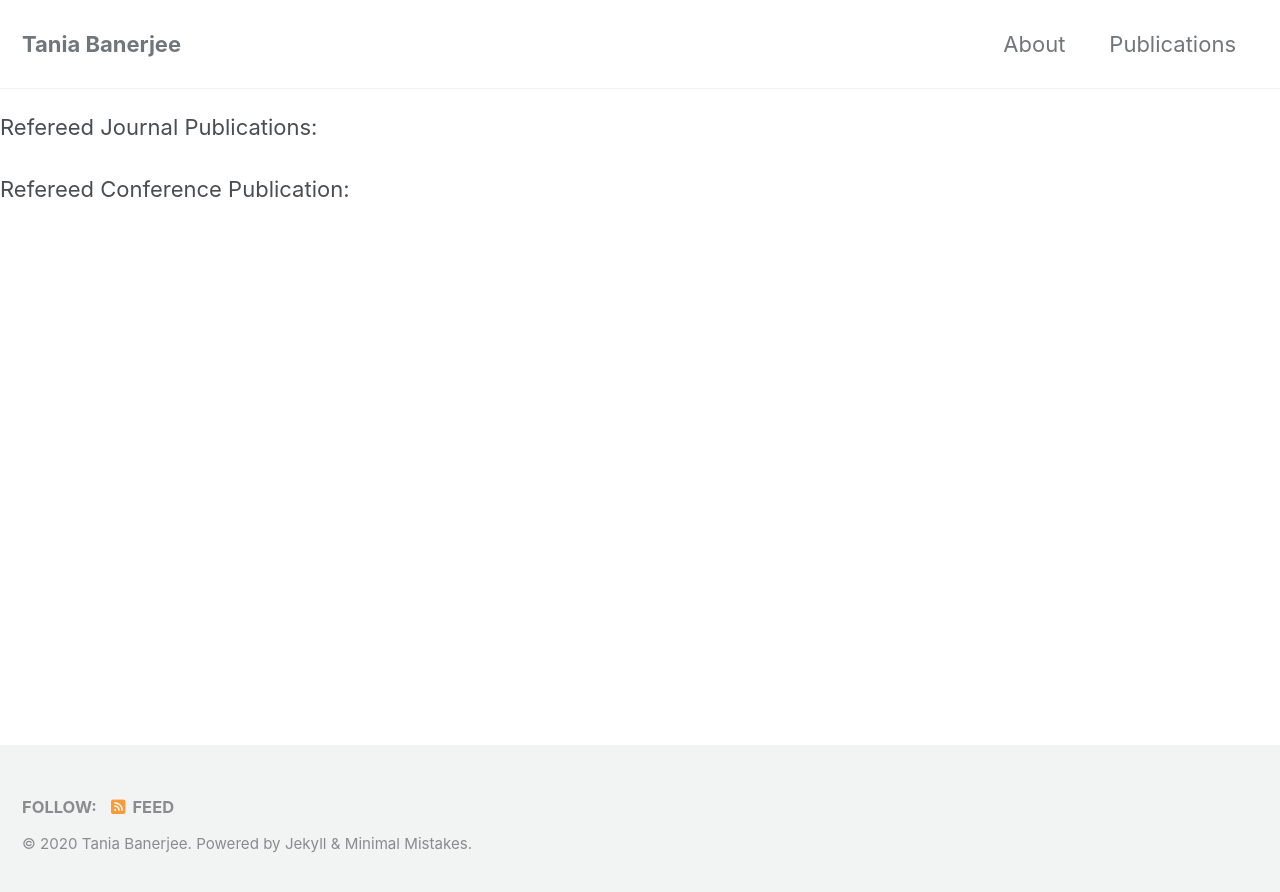
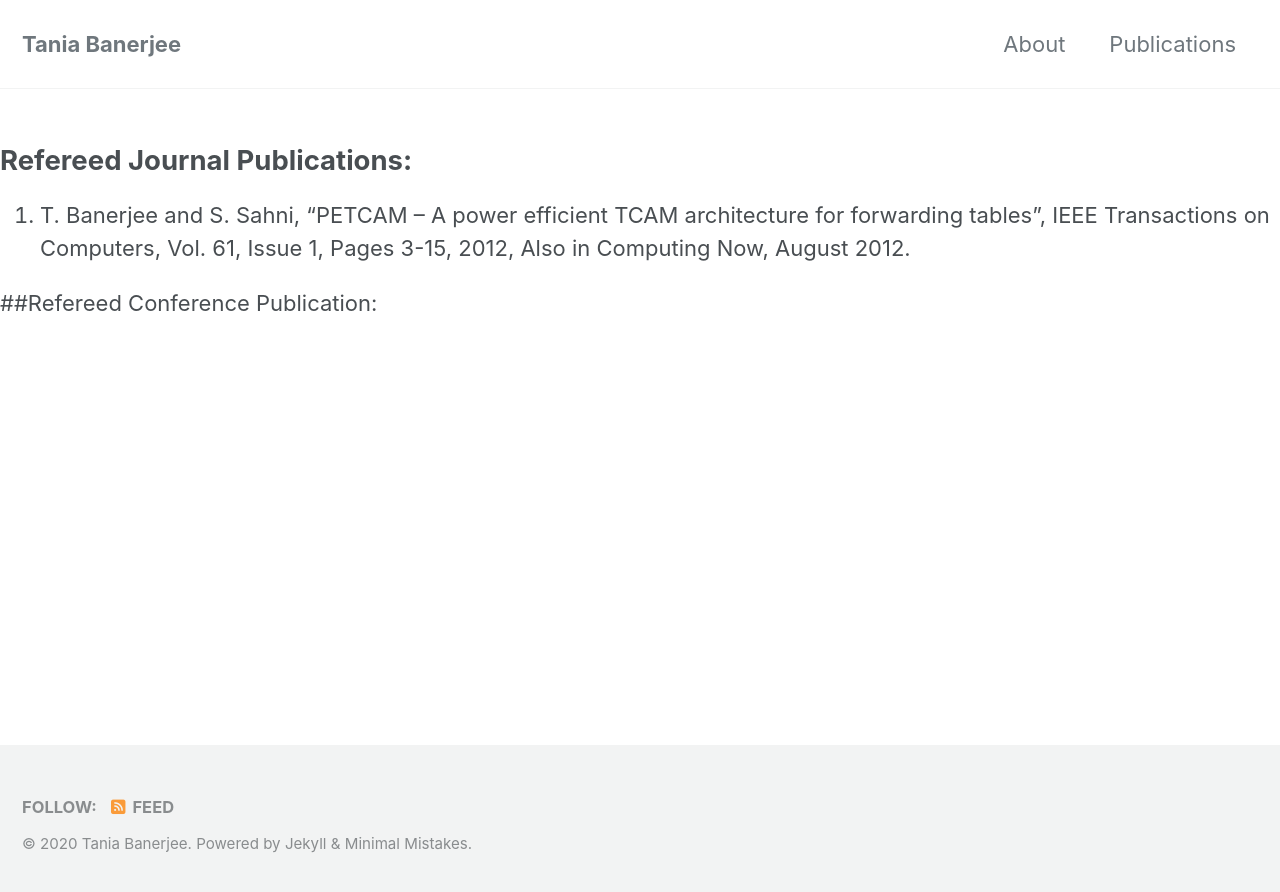
Before and after one commit to taniabanerjee/taniabanerjee.github.io, a Jekyll site: the page built from _pages/publications.md, in a window 1280 px wide. Shown: the top 892 px of the page. Built offline with Jekyll 4.4.1, drawn with Linux system fonts in a browser that asks for light colours; cached includes are drawn as plain includes; nearby versions of some CDN libraries; our own code applies the rules of GitHub Pages for plain Markdown files.

```diff
--- a/_pages/publications.md
+++ b/_pages/publications.md
@@ -3,6 +3,7 @@ title: "Publications"
 permalink: /publications/
 ---
 
-Refereed Journal Publications:
+## Refereed Journal Publications:
+1. T. Banerjee and S. Sahni, "PETCAM -- A power efficient TCAM architecture for forwarding tables", IEEE Transactions on Computers, Vol. 61, Issue 1, Pages 3-15, 2012, Also in Computing Now, August 2012.
 
-Refereed Conference Publication:
+##Refereed Conference Publication:
```
